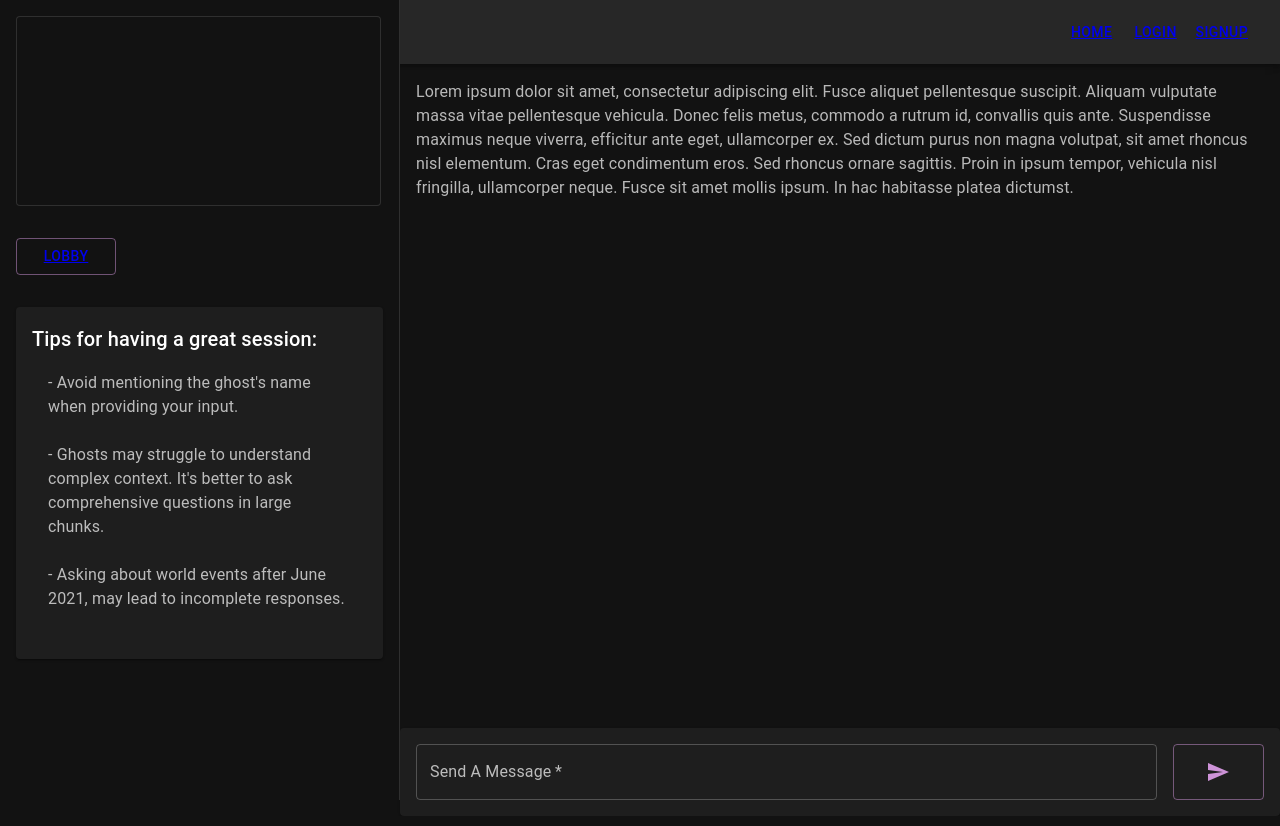
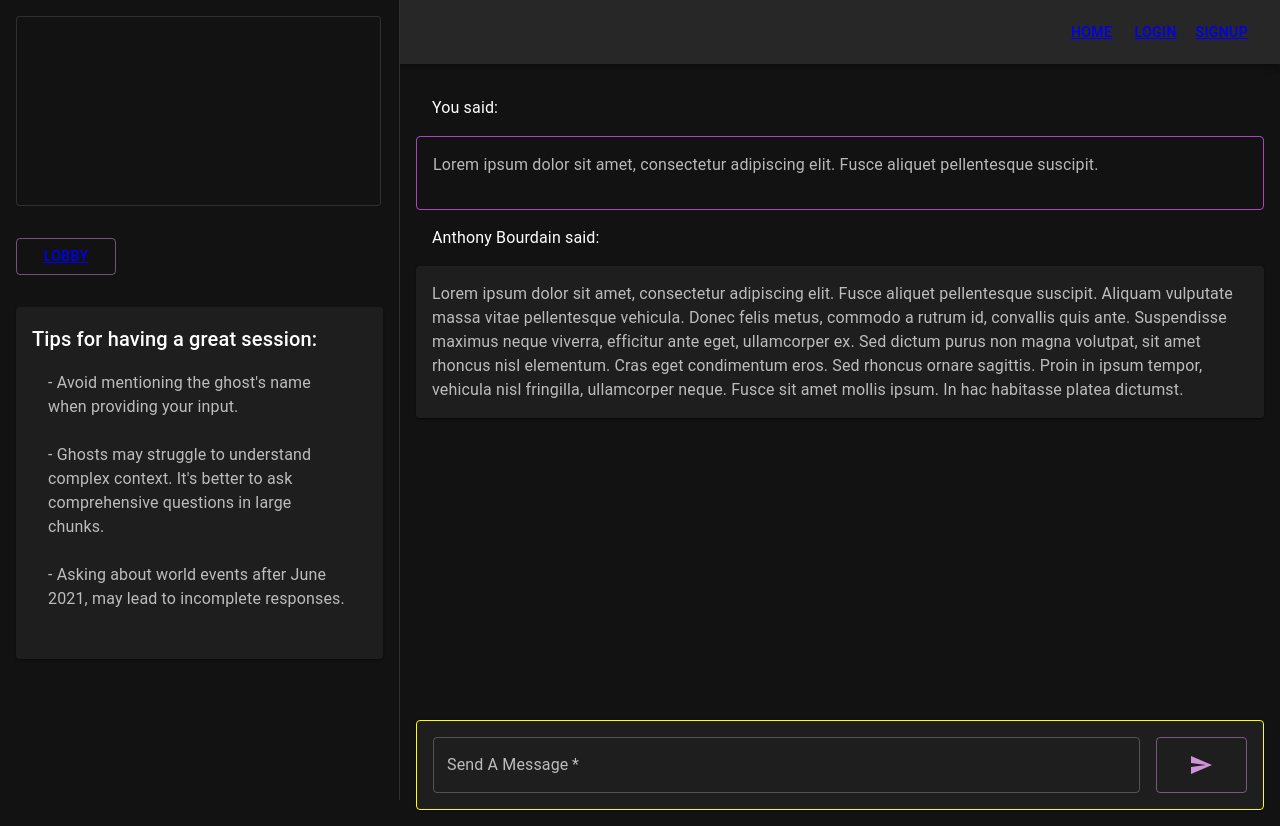
Before and after one commit to ajm24027/ChEM, a React (Vite) app in the folder client/: page /session in a window 1280 px wide. Built offline with nearby package versions, Linux system fonts and the light colour scheme.

Commit message:
input makes it from formField > Interaction Services Function > Backend Router > Interaction Controller Function w/ succesful response stored in the database.

```diff
--- a/client/src/components/SessionUserInput.jsx
+++ b/client/src/components/SessionUserInput.jsx
@@ -13,7 +13,9 @@ const SessionUserInput = (props) => {
       noValidate
       sx={{
         position: 'sticky',
-        p: 2
+        p: 2,
+        m: 2,
+        border: '1px solid yellow'
       }}
       elevation={1}
     >
@@ -29,6 +31,7 @@ const SessionUserInput = (props) => {
               fullWidth
               required
               label="Send A Message"
+              id="userInput"
               name="userInput"
             />
           </Box>
--- a/client/src/pages/Session.jsx
+++ b/client/src/pages/Session.jsx
@@ -1,6 +1,7 @@
 import { useEffect, useState, useRef } from 'react'
 import { SessionRitual } from '../services/SessionServices'
-import { GhostCardMin, SessionUserInput } from '../components'
+import { ConjureUtterance } from '../services/InteractionServices'
+import { GhostCardMin, SessionUserInput, CenterDivider } from '../components'
 import { Link } from 'react-router-dom'
 
 import Button from '@mui/material/Button'
@@ -35,11 +36,11 @@ const Session = (props) => {
 
   const handleSubmit = async (event) => {
     event.preventDefault()
-
+    const sessionLoc = props.currentSession
     const data = new FormData(event.currentTarget)
+    // const testData = { input: data.get('userInput') }
     event.currentTarget.reset()
-
-    console.log(data)
+    await ConjureUtterance({ input: data.get('userInput') }, sessionLoc)
   }
 
   return (
@@ -80,28 +81,42 @@ const Session = (props) => {
         </Paper>
       </Drawer>
       {/* Non-Drawer Box */}
-      <Box sx={{ flexGrow: 1, zIndex: '0' }}>
+      <Box
+        sx={{
+          zIndex: '0'
+        }}
+      >
         <Grid container>
           <Grid
             item
             xs={12}
             sx={{
-              height: '83vh',
+              height: '80vh',
               overflowY: 'auto',
               p: 2
             }}
           >
-            <Typography paragraph sx={{ opacity: 0.7 }}>
-              Lorem ipsum dolor sit amet, consectetur adipiscing elit. Fusce
-              aliquet pellentesque suscipit. Aliquam vulputate massa vitae
-              pellentesque vehicula. Donec felis metus, commodo a rutrum id,
-              convallis quis ante. Suspendisse maximus neque viverra, efficitur
-              ante eget, ullamcorper ex. Sed dictum purus non magna volutpat,
-              sit amet rhoncus nisl elementum. Cras eget condimentum eros. Sed
-              rhoncus ornare sagittis. Proin in ipsum tempor, vehicula nisl
-              fringilla, ullamcorper neque. Fusce sit amet mollis ipsum. In hac
-              habitasse platea dictumst.{' '}
-            </Typography>
+            <Typography sx={{ p: 2 }}>You said:</Typography>
+            <Paper variant="outlined" sx={{ borderColor: '#ab47bc' }}>
+              <Typography paragraph sx={{ opacity: 0.7, p: 2 }}>
+                Lorem ipsum dolor sit amet, consectetur adipiscing elit. Fusce
+                aliquet pellentesque suscipit.
+              </Typography>
+            </Paper>
+            <Typography sx={{ p: 2 }}>Anthony Bourdain said:</Typography>
+            <Paper elevation={1}>
+              <Typography paragraph sx={{ opacity: 0.7, p: 2 }}>
+                Lorem ipsum dolor sit amet, consectetur adipiscing elit. Fusce
+                aliquet pellentesque suscipit. Aliquam vulputate massa vitae
+                pellentesque vehicula. Donec felis metus, commodo a rutrum id,
+                convallis quis ante. Suspendisse maximus neque viverra,
+                efficitur ante eget, ullamcorper ex. Sed dictum purus non magna
+                volutpat, sit amet rhoncus nisl elementum. Cras eget condimentum
+                eros. Sed rhoncus ornare sagittis. Proin in ipsum tempor,
+                vehicula nisl fringilla, ullamcorper neque. Fusce sit amet
+                mollis ipsum. In hac habitasse platea dictumst.{' '}
+              </Typography>
+            </Paper>
           </Grid>
           <Grid item xs={12}>
             <SessionUserInput handleSubmit={handleSubmit} />
--- a/client/src/services/Auth.js
+++ b/client/src/services/Auth.js
@@ -1,6 +1,7 @@
 import Client from './api'
 
 export const SignInUser = async (data) => {
+  console.log(data)
   try {
     const res = await Client.post('/auth/login', data)
     // Set the current signed in users token to localStorage
--- /dev/null
+++ b/client/src/services/InteractionServices.js
@@ -0,0 +1,12 @@
+import Client from './api'
+
+export const ConjureUtterance = async (data, sessionLoc) => {
+  console.log(data.input)
+
+  try {
+    const res = await Client.post(`/interaction/${sessionLoc}`, data)
+    return res.data
+  } catch (error) {
+    throw error
+  }
+}
```
Also changed, not shown: client/src/components/FullWidthTextField.jsx (added, +16 -0 lines), 2 other files (tests, documents, lock files or other folders).
